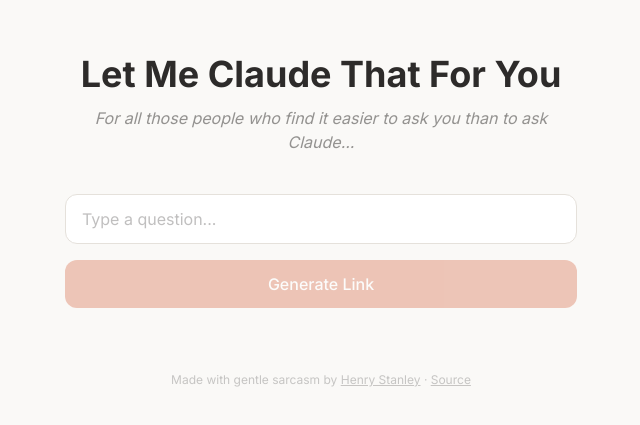
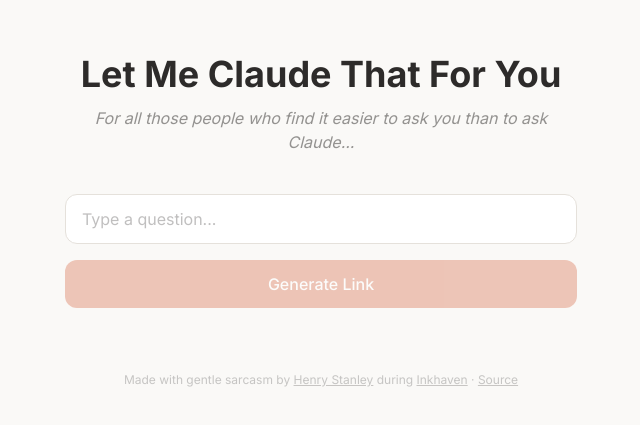
Before and after one commit to henryaj/lmctfy, a Next.js app: page / in a window 1280 px wide. Shown: the part 179-604 px from the top of the page, without its empty margins (319-959 px from the left). Built offline with nearby package versions, Linux system fonts and the light colour scheme.

Commit message:
Add Inkhaven link to footer
Co-Authored-By: Claude Opus 4.6 (1M context) <noreply@anthropic.com>

```diff
--- a/app/components/InputForm.tsx
+++ b/app/components/InputForm.tsx
@@ -98,6 +98,15 @@ export default function InputForm() {
         >
           Henry Stanley
         </a>
+        {" "}during{" "}
+        <a
+          href="https://inkhaven.blog"
+          target="_blank"
+          rel="noopener noreferrer"
+          className="underline hover:text-claude-text/40 transition-colors"
+        >
+          Inkhaven
+        </a>
         {" "}&middot;{" "}
         <a
           href="https://github.com/henryaj/lmctfy"
```
